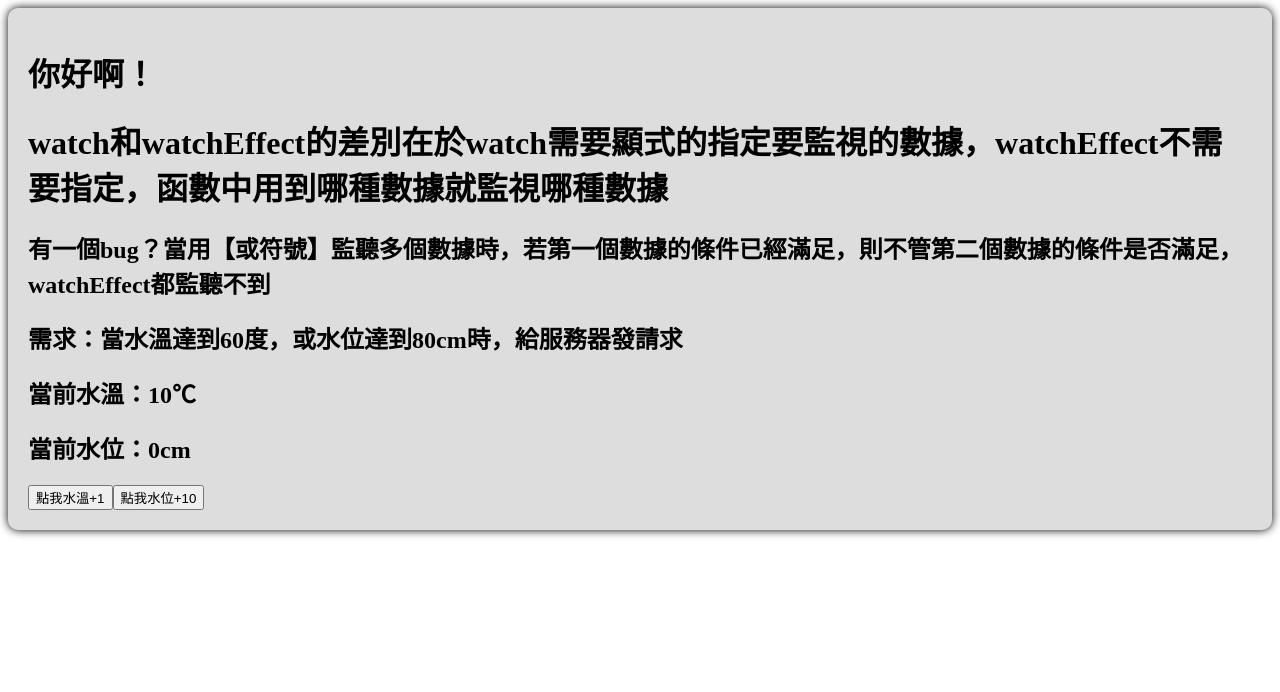
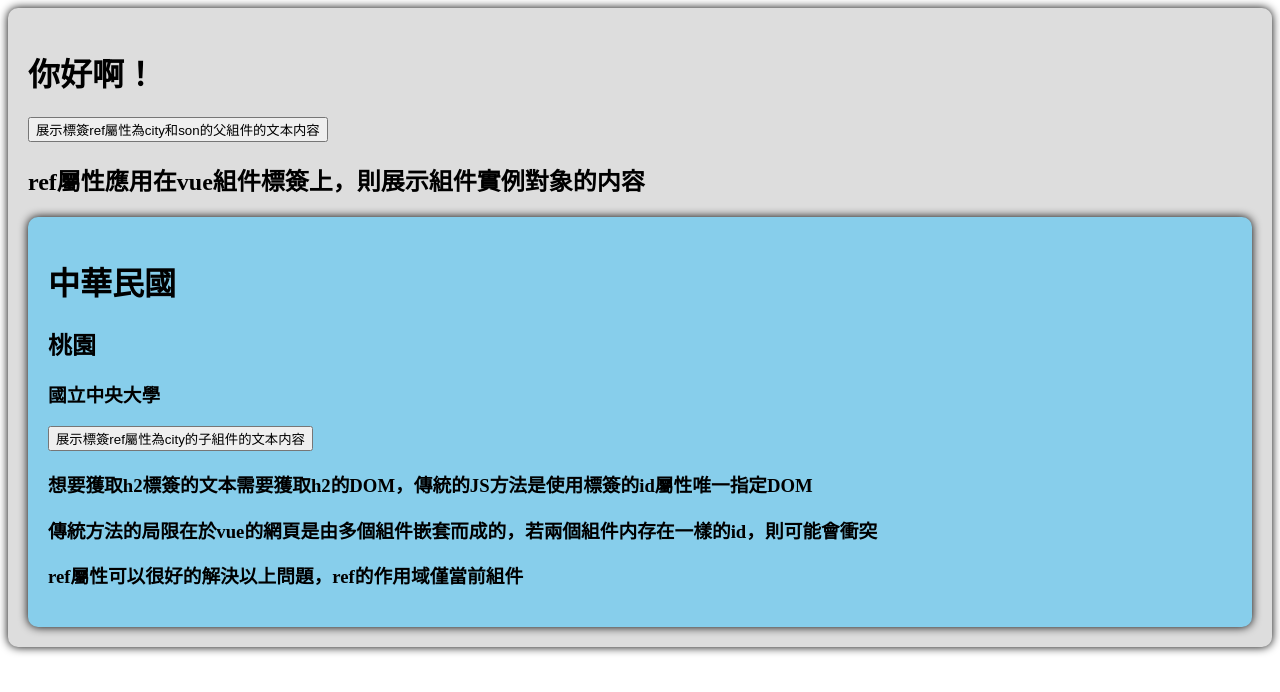
Before and after one commit to leo8799/vue_project_practice, a Vue app: page / in a window 1280 px wide. Shown: the top 692 px of the page. Built offline with nearby package versions, Linux system fonts and the light colour scheme; the HTML template or start-up script is replaced by a standard one.

Commit message:
feat: add refProperties.vue component
練習了如何使用ref屬性在html標簽和vue組件標簽上，用在html標簽上是拿到html的DOM對象，用在vue組件標簽上是拿到了組件實例對象。

```diff
--- a/src/App.vue
+++ b/src/App.vue
@@ -1,19 +1,26 @@
 <template>
   <div class="app">
-    <h1>你好啊！</h1>
+    <h1 ref="city">你好啊！</h1>
+    <button @click="showLog">展示標簽ref屬性為city和son的父組件的文本内容</button>
     <!-- <Person></Person> -->
     <!-- <watch></watch> -->
-    <watchEffect></watchEffect>
+    <!-- <watchEffect></watchEffect> -->
+    <h2>ref屬性應用在vue組件標簽上，則展示組件實例對象的内容</h2>
+    <RefProperties ref="son"></RefProperties>
   </div>
 </template>
 
-<script lang="ts">
+<script lang="ts" setup name="App">
   import Person from './components/Person.vue';
   import watch from './components/watch.vue';
   import watchEffect from './components/watchEffect.vue';
-  export default{
-    name: 'App',
-    components: {Person, watch, watchEffect}
+  import RefProperties from './components/refProperties.vue';
+  import { ref } from 'vue';
+
+  let city = ref()
+  let son = ref()
+  function showLog(){
+    console.log(city.value, son.value)
   }
 </script>
 
--- /dev/null
+++ b/src/components/refProperties.vue
@@ -0,0 +1,34 @@
+<template>
+  <div class="person">
+    <h1>中華民國</h1>
+    <h2 ref="city">桃園</h2>
+    <h3>國立中央大學</h3>
+    <button @click="showLog">展示標簽ref屬性為city的子組件的文本内容</button>
+    <h3>想要獲取h2標簽的文本需要獲取h2的DOM，傳統的JS方法是使用標簽的id屬性唯一指定DOM</h3>
+    <h3>傳統方法的局限在於vue的網頁是由多個組件嵌套而成的，若兩個組件内存在一樣的id，則可能會衝突</h3>
+    <h3>ref屬性可以很好的解決以上問題，ref的作用域僅當前組件</h3>
+  </div>
+</template>
+
+<script lang="ts" setup name="refProperties">
+  import { ref } from 'vue';
+
+  // 變量名需要跟標簽的ref屬性的值一樣
+  let city =ref()
+
+  function showLog(){
+    console.log(city.value)
+  }
+  // 該函數負責指定要將組件實例對象的哪一個成員暴露（給父組件或其他組件）出去
+  defineExpose({city})
+</script>
+
+<!-- scoped為style標簽的局部樣式屬性，加上該屬性，則以下樣式只作用在當前組件 -->
+<style scoped>
+  .person {
+    background-color: skyblue;
+    box-shadow: 0 0 10px;
+    border-radius: 10px;
+    paDDING: 20px;
+  }
+</style>
```
